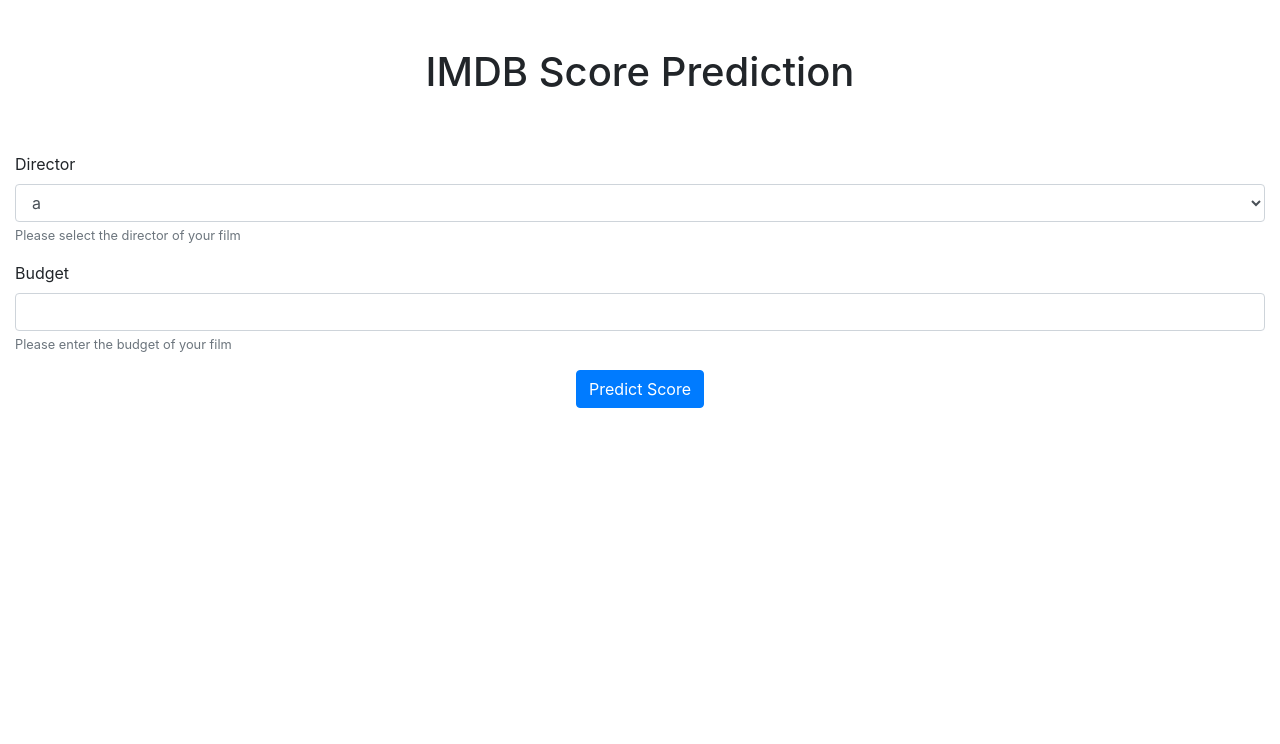
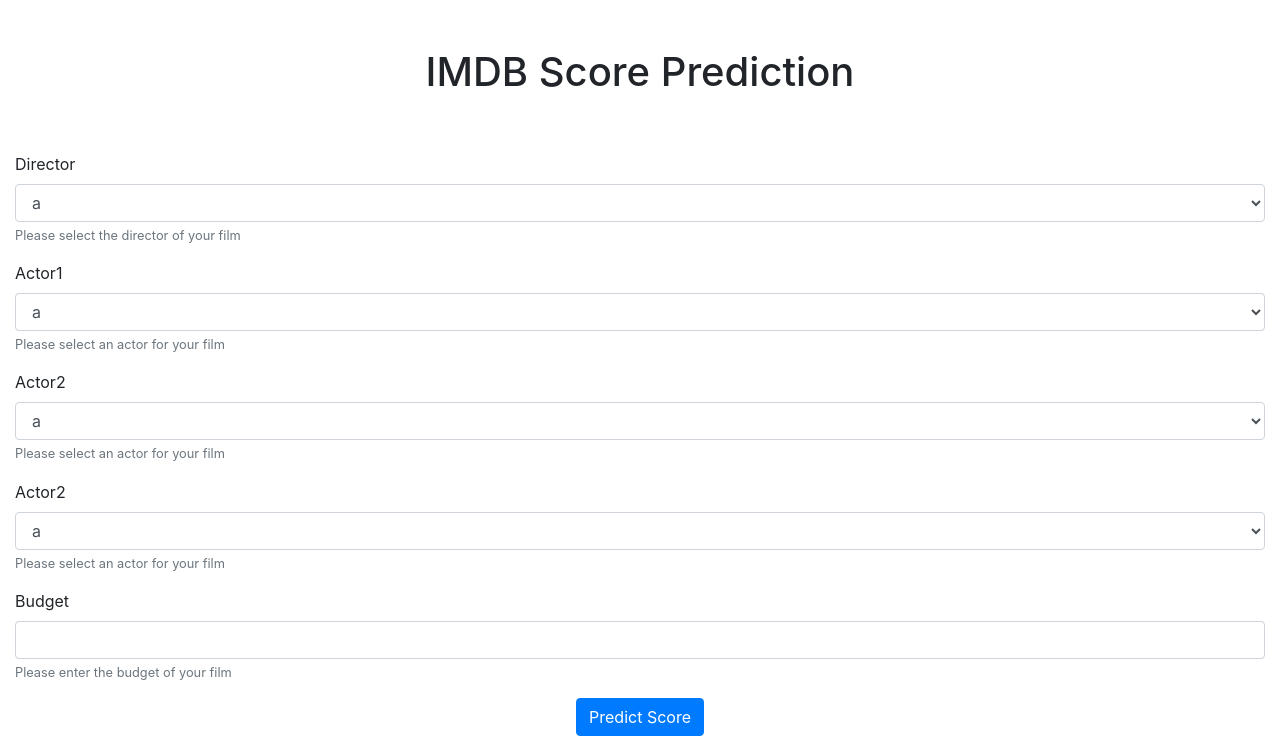
Before and after one commit to shravanjeevan/comp9321-ass2, a Flask app: template templates/imdbscoreprediction.html in a window 1280 px wide. Shown: the part 56-800 px from the top of the page. Run offline with Flask 2, Linux system fonts and the light colour scheme; the template is opened without the code that fills it: most values are stand-ins (such as "Sample title", 1, 10 or a date in 2020); parts of the project's set-up code (start-up, migrations or seed data) failed here and were passed over; some libraries are stand-ins or nearby versions.

Commit message:
slightly better imdb score predictor with the actors

```diff
--- a/analytics.csv
+++ b/analytics.csv
@@ -1,2 +1,2 @@
 actors,specific actor,directors,specific director,screenwriters,specific screenwriter,movies,specific movie,keywords,genres,score predictor
-2,0,0,0,0,0,0,0,0,0,0
+2,0,0,0,0,0,0,0,0,2,0
--- a/app.py
+++ b/app.py
@@ -10,6 +10,8 @@
 import requests as req
 import string
 import secrets
+from datetime import datetime
+
 # TODO Things that must be done before submission
 # - API:
 #   1. Authentication
--- a/templates/imdbscoreprediction.html
+++ b/templates/imdbscoreprediction.html
@@ -38,6 +38,34 @@
   <small id="directorHelp" class="form-text text-muted">Please select the director of your film</small>
   </div>
 
+  <div class="form-group">
+  <label for="Actor1">Actor1</label>
+  <select class="form-control">
+    {% for dir in actors[1:] %}
+     <option>{{dir}}</option>
+    {% endfor %}
+  </select>
+  <small id="actor1Help" class="form-text text-muted">Please select an actor for your film</small>
+  </div>
+  <div class="form-group">
+  <label for="Actor2">Actor2</label>
+  <select class="form-control">
+    {% for dir in actors[1:] %}
+     <option>{{dir}}</option>
+    {% endfor %}
+  </select>
+  <small id="actor1Help" class="form-text text-muted">Please select an actor for your film</small>
+  </div>
+  <div class="form-group">
+  <label for="Actor3">Actor2</label>
+  <select class="form-control">
+    {% for dir in actors[1:] %}
+     <option>{{dir}}</option>
+    {% endfor %}
+  </select>
+  <small id="actor1Help" class="form-text text-muted">Please select an actor for your film</small>
+  </div>
+
  <div class="form-group">
   <label for="budget">Budget</label>
   <input type="number" class="form-control" id="exampleInputEmail1" aria-describedby="budgetHelp">
```
